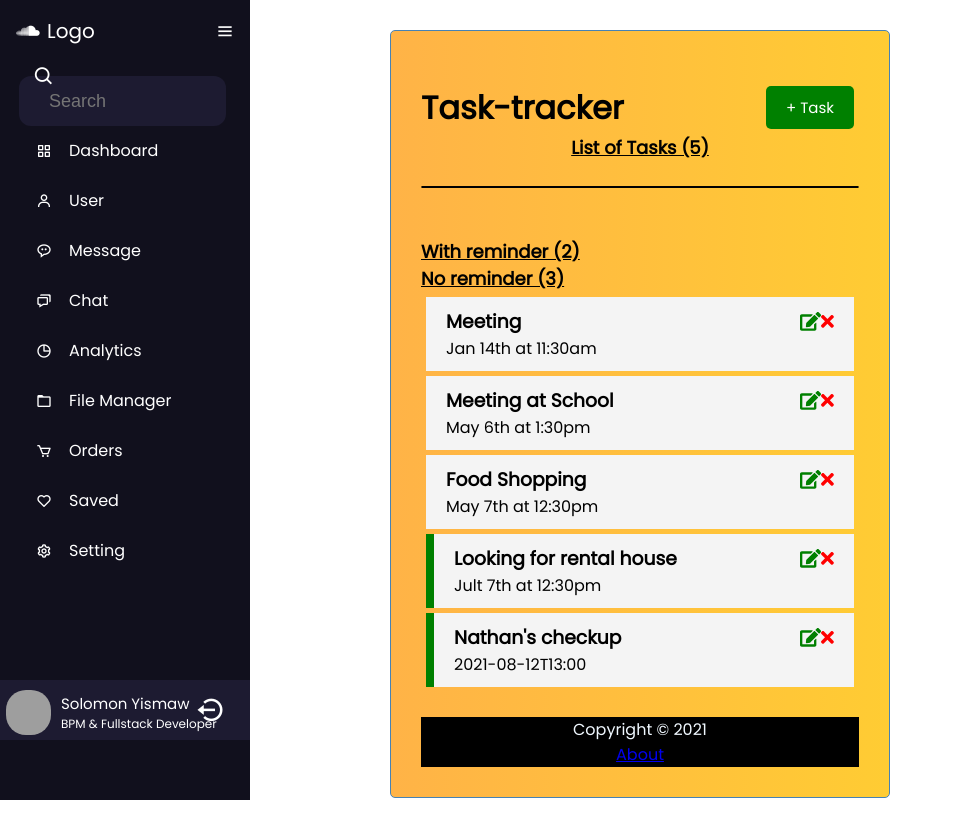
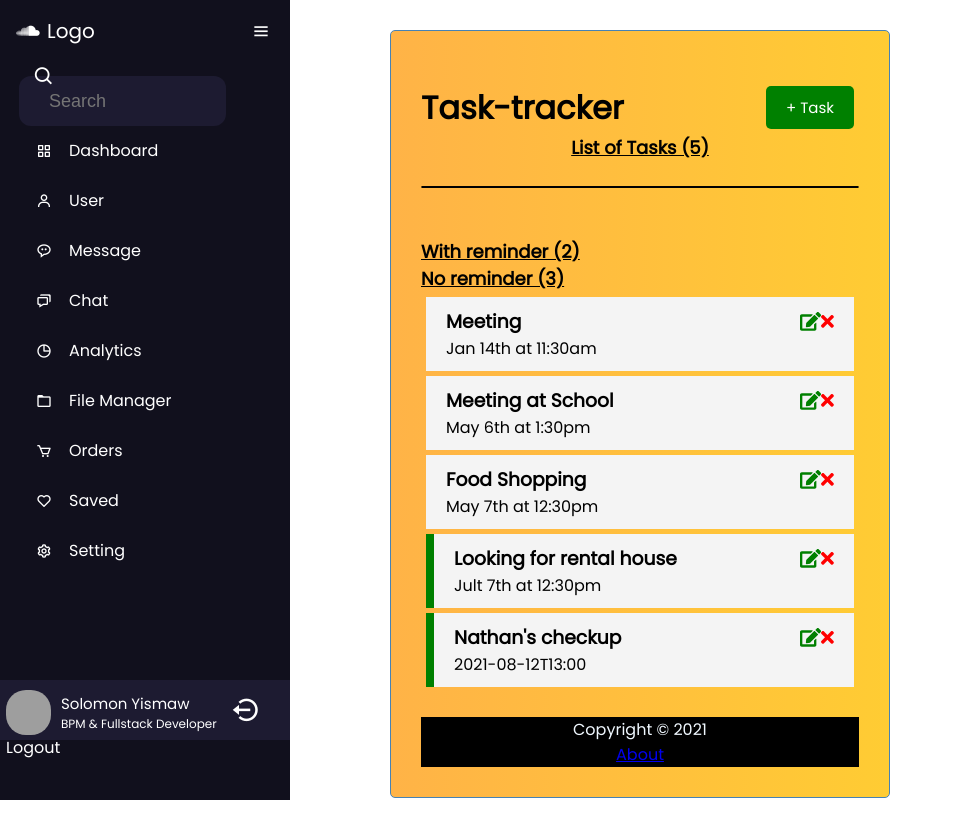
Before and after one commit to solomonfy/task-tracker-angular-app, an Angular app: page / in a window 1280 px wide. Shown: the whole page, without its empty margins (0-953 px from the left). Built offline with nearby package versions, Linux system fonts and the light colour scheme; data requests are answered from the project's data file; grey boxes are pictures that could not be loaded; a web font is replaced by a local one.

Commit message:
added sidebar

```diff
--- a/src/app/components/side-bar/side-bar.component.css
+++ b/src/app/components/side-bar/side-bar.component.css
@@ -25,7 +25,7 @@ body {
   top: 0;
   left: 0;
   height: 100%;
-  width: 250px;
+  width: 290px;
   background: #11101d;
   padding: 6px 14px;
 }
--- a/src/app/components/side-bar/side-bar.component.html
+++ b/src/app/components/side-bar/side-bar.component.html
@@ -91,6 +91,7 @@
         </div>
       </div>
       <i class="bx bx-log-out-circle" id="log_out"></i>
+      <span class="tooltip">Logout</span>
     </div>
   </div>
 </div>
```
